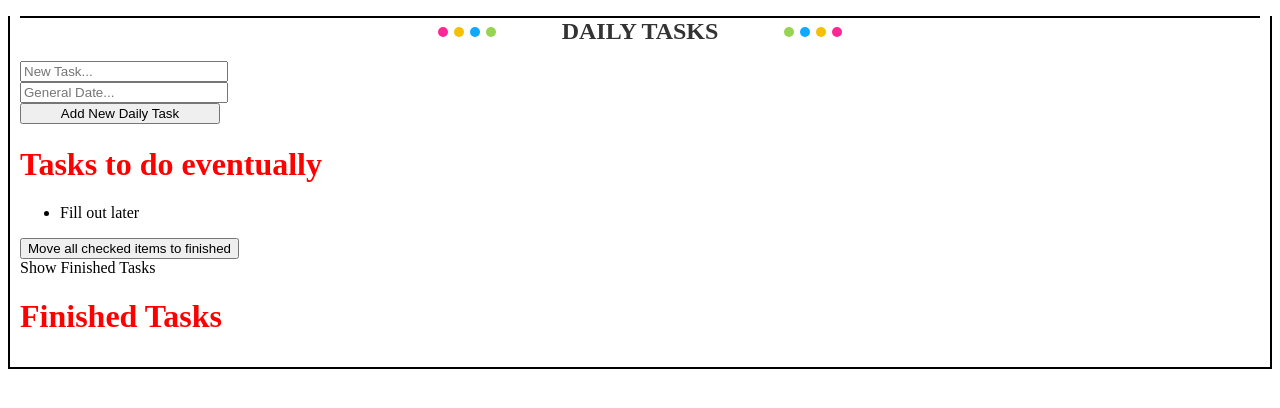
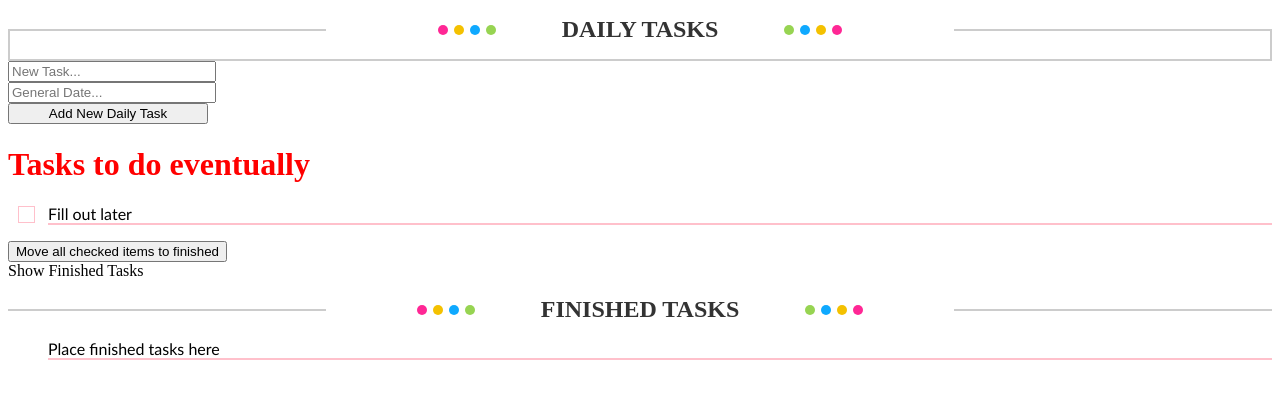
Before and after one commit to jasmine-9000/todolist-purejs, a website: page index.html in a window 1280 px wide. Drawn offline with Linux system fonts and the light colour scheme; no server answers.

Commit message:
made things even prettier

```diff
--- a/db.json
+++ b/db.json
@@ -14,7 +14,8 @@
     "do the professional links!": "now!!!!",
     "start prepping the bank": "this weekend",
     "clean up iphone": "now!!!!",
-    "Make your own API and push to heroku!": "this weekend"
+    "Make your own API and push to heroku!": "this weekend",
+    "": "1adsj;lfk"
   },
   "generaltasks": {
     "tasks": {
--- a/index.html
+++ b/index.html
@@ -9,9 +9,8 @@
 </head>
 <body>
     <div class="container">
-        <div class="dailytasklist">
-
-            <h1><span class="b4"></span>
+        <h1 class="header">
+            <span class="b4"></span>
             <span class="b3"></span>
             <span class="b2"></span>
             <span class="b1"></span>
@@ -19,8 +18,9 @@
             <span class="b1"></span>
             <span class="b2"></span>
             <span class="b3"></span>
-                <span class="b4"></span></h1>
-
+            <span class="b4"></span>
+        </h1>
+        <div class="dailytasklist">
             <ul id="daily_todolist" class="todolist">
                 <!--<li>
 
@@ -41,7 +41,11 @@
         <div class="generaltasklist">
             <h1>Tasks to do eventually</h1>
             <ul id="general_todolist" class="todolist">
-                <li>Fill out later</li>
+                <li>
+                    <label class="container1">
+                        <input type="checkbox">
+                        <span class="checkmark"></span>
+                    </label>Fill out later</li>
             </ul>
         </div>
 
@@ -49,8 +53,20 @@
 
         <div class="toggle_finishedtasklist">Show Finished Tasks</div>
         <div class="finishedtasklist">
-            <h1>Finished Tasks</h1>
-            <ul id="finished_tasklist" class="todolist"></ul>
+            <h1 class="header">
+                <span class="b4"></span>
+                <span class="b3"></span>
+                <span class="b2"></span>
+                <span class="b1"></span>
+                    <span class="title">Finished Tasks</span>
+                <span class="b1"></span>
+                <span class="b2"></span>
+                <span class="b3"></span>
+                <span class="b4"></span>
+            </h1>
+            <ul id="finished_tasklist" class="todolist">
+                <li>Place finished tasks here</li>
+            </ul>
         </div>
     </div>
 </body>
--- a/styles.css
+++ b/styles.css
@@ -1,27 +1,70 @@
+:root {
+    --gap-width: 30px;
+    --border-color: #ccc;
+}
+
 h1 {
     color: red;
 }
 
-.container {
+.container2 {
     border-width: 0px 2px 2px 2px;
     border-color: black;
     border-style: solid;
     padding: 0px 10px 10px 10px;
 }
-.dailytasklist h1 {
-    border-top: 2px solid black;
+.dailytasklist {
+    border-width: 0px 2px 2px 2px;
+    border-color: var(--border-color);
+    border-style: solid;
+    padding: 0px 10px;
+    position: relative;
+}
+/* fill the gap */
+.dailytasklist::before,
+.dailytasklist::after
+{
+    content: '';
+    position: absolute;
+    height: var(--gap-width);
+    width: 0px;
+
+    top: calc(var(--gap-width) * -1);
+    border-width: 1px;
+    border-style: solid;
+    border-color: var(--border-color);
+}
+.dailytasklist::before {
+    left: -2px;
+}
+.dailytasklist::after {
+    right: -2px;
+}
+/* end fill gap  */
+
+h1.header {
+    color: #333;
+    text-transform:uppercase;
+    font-size: 24px;
+    font-family:'Times New Roman', Times, serif;
+    /*'Franklin Gothic Medium', 'Arial Narrow', Arial, sans-serif;*/
+}
+h1.header::first-letter {
+    font-size: 26px;
+}
+h1.header {
     text-align: center;
-
+    position: relative;
 }
 
-.dailytasklist h1 .title {
+h1.header .title {
     padding: 0 60px;
 }
 
-.dailytasklist h1 .b1,
-.dailytasklist h1 .b2,
-.dailytasklist h1 .b3,
-.dailytasklist h1 .b4 {
+h1.header .b1,
+h1.header .b2,
+h1.header .b3,
+h1.header .b4 {
     display: inline-block;
     width: 10px;
     height: 10px;
@@ -30,10 +73,46 @@ h1 {
     border-radius: 99px;
     transform: translateY(-2px);
 }
-.dailytasklist h1 .b1 { background-color: #97d452;}
-.dailytasklist h1 .b2 { background-color: #0fa9ff;}
-.dailytasklist h1 .b3 { background-color: #f4c100;}
-.dailytasklist h1 .b4 { background-color: #ff2795;}
+h1.header .b1 { background-color: #97d452;}
+h1.header .b2 { background-color: #0fa9ff;}
+h1.header .b3 { background-color: #f4c100;}
+h1.header .b4 { background-color: #ff2795;}
+
+h1.header::before,
+h1.header::after {
+    position: absolute;
+    top: 13px;
+    display:inline-block;
+    content: '';
+    width: 25%;
+    height: 0px;
+    border: 1px solid var(--border-color);
+}
+
+h1.header::before {
+    left: 0px;
+}
+
+h1.header::after {
+    right: 0px;
+}
+
+@media screen and (max-width: 1000px) {
+    h1.header::before,
+    h1.header::after
+     {
+        display: none;
+    }
+}
+/* 1400px + 40px for padding */
+@media screen and (min-width: 1440px) {
+    .container
+    {
+       width: 1400px;
+    }
+}
+
+
 
 form.dailytaskform {
     display: flex;
@@ -44,24 +123,19 @@ form.dailytaskform > * {
     width: 200px;
 }
 
-.dailytasklist h1 {
-    color: #333;
-    text-transform:uppercase;
-    font-size: 24px;
-    font-family:'Times New Roman', Times, serif;
-    /*'Franklin Gothic Medium', 'Arial Narrow', Arial, sans-serif;*/
-}
-.dailytasklist h1::first-letter {
-    font-size: 26px;
-}
 
-
-.dailytasklist ul.todolist {
+.dailytasklist ul.todolist,
+.generaltasklist ul.todolist,
+.finishedtasklist ul.todolist
+{
     color: black;
     font-family:'Trebuchet MS', 'Lucida Sans Unicode', 'Lucida Grande', 'Lucida Sans', Arial, sans-serif
 }
 
-.dailytasklist ul.todolist li {
+.dailytasklist ul.todolist li,
+.generaltasklist ul.todolist li,
+.finishedtasklist ul.todolist li
+{
     border-bottom: 2px solid pink;
     position: relative;
     list-style: none;
```
Lines whose indentation alone changed are shown as unchanged.
